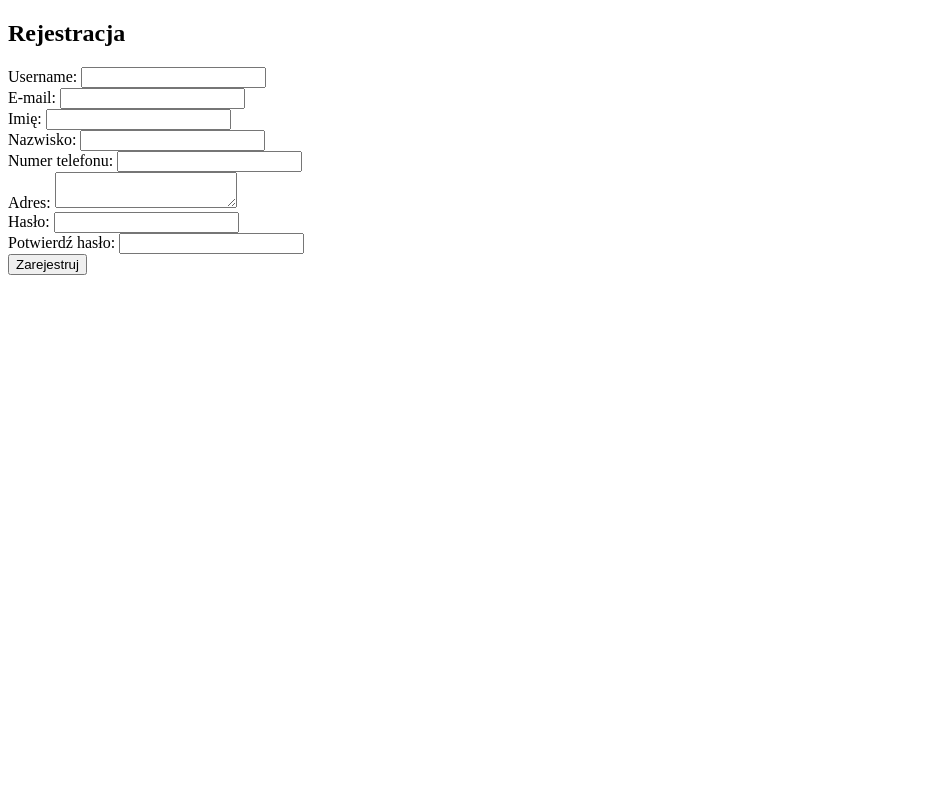
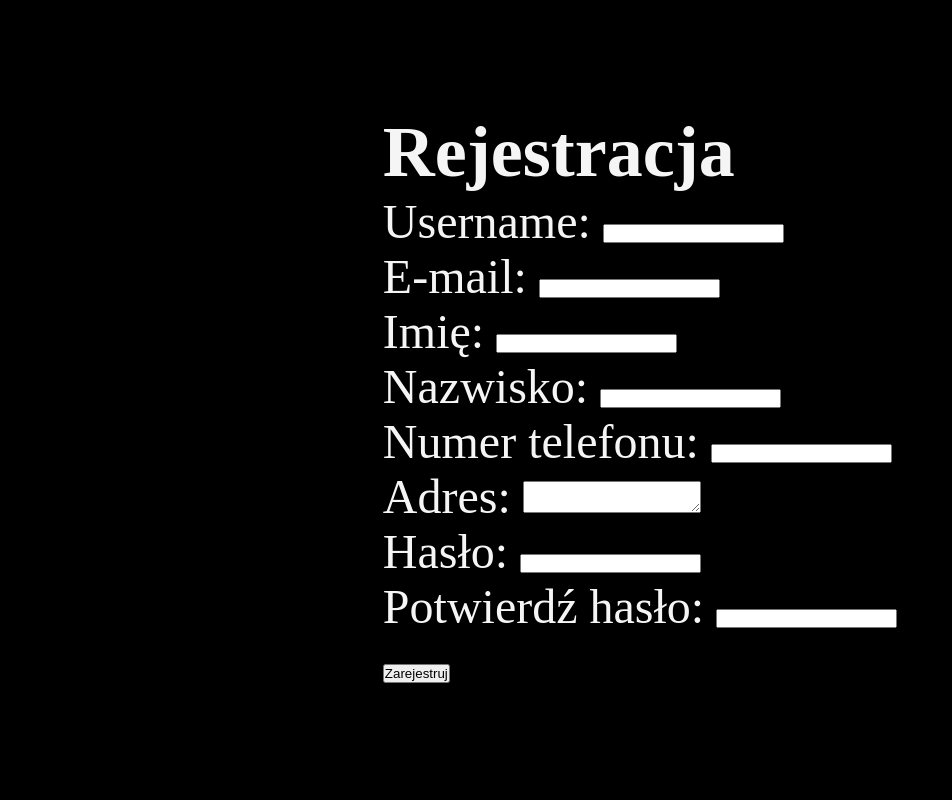
Before and after one commit to angelagrudzien/Projekt-GIT, a Django app: page /users/register/ in a window 1280 px wide. Shown: the whole page, without its empty margins (0-952 px from the left). Run offline with Django 5.2, Linux system fonts and the light colour scheme.

Commit message:
dodanie stylow css do ekranu glownego, logowania i rejestracji i mozliwosc wylogowania

```diff
--- a/sklep_projekt/settings.py
+++ b/sklep_projekt/settings.py
@@ -9,7 +9,7 @@ https://docs.djangoproject.com/en/5.1/topics/settings/
 For the full list of settings and their values, see
 https://docs.djangoproject.com/en/5.1/ref/settings/
 """
-
+import os
 from pathlib import Path
 
 # Build paths inside the project like this: BASE_DIR / 'subdir'.
@@ -120,6 +120,10 @@ USE_TZ = True
 
 STATIC_URL = 'static/'
 
+STATICFILES_DIRS = [
+    os.path.join(BASE_DIR,'static')
+]
+
 # Default primary key field type
 # https://docs.djangoproject.com/en/5.1/ref/settings/#default-auto-field
 
--- a/sklep_projekt/urls.py
+++ b/sklep_projekt/urls.py
@@ -22,6 +22,6 @@ urlpatterns = [
     path('admin/', admin.site.urls),
     path('users/', include('users.urls')),
     path('products/', include('products.urls')),
-    path('', home)
+    path('', home, name='home')
 
 ]
--- a/static/css/style.css
+++ b/static/css/style.css
@@ -0,0 +1,18 @@
+* {
+    margin: 0;
+    padding: 0;
+    box-sizing: border-box;
+}
+
+body {
+    min-height: 100vh;
+    display: grid;
+    place-content: center;
+    font-size: 3rem;
+    background-color: black;
+    color:whitesmoke;
+}
+
+h1, p{
+    text-align: center;
+}
--- a/users/templates/users/login.html
+++ b/users/templates/users/login.html
@@ -1,9 +1,11 @@
 <!DOCTYPE html>
+{% load static %}
 <html lang="pl">
 <head>
     <meta charset="UTF-8">
     <meta name="viewport" content="width=device-width, initial-scale=1.0">
     <title>Logowanie</title>
+    <link rel="stylesheet" href="{%static 'css/style.css'%}">
 </head>
 <body>
 
--- a/users/templates/users/register.html
+++ b/users/templates/users/register.html
@@ -1,9 +1,11 @@
 <!DOCTYPE html>
+{% load static %}
 <html lang="pl">
 <head>
     <meta charset="UTF-8">
     <meta name="viewport" content="width=device-width, initial-scale=1.0">
     <title>Rejestracja</title>
+    <link rel="stylesheet" href="{%static 'css/style.css'%}">
 </head>
 <body>
 
--- a/users/urls.py
+++ b/users/urls.py
@@ -4,4 +4,5 @@ from . import views
 urlpatterns = [
     path('register/', views.RegisterView.as_view(), name='register'),
     path('login/', views.LoginView.as_view(), name='login'),
+    path('logout/', views.LogoutView, name='logout')
 ]
--- a/users/views.py
+++ b/users/views.py
@@ -7,7 +7,8 @@ from django.shortcuts import render
 from django.urls import reverse_lazy
 from django.contrib import messages
 from .models import CustomUser
-
+from django.contrib.auth import logout
+from django.shortcuts import redirect
 
 # Widok rejestracji użytkownika
 class RegisterView(View):
@@ -68,9 +69,13 @@ class LoginView(View):
         if user is not None:
             # Jeśli dane są poprawne, logujemy użytkownika
             login(request, user)
-            messages.success(request, "Zalogowano pomyślnie.")
             return HttpResponseRedirect(reverse_lazy('home'))  # Zmień na odpowiedni URL strony głównej
         else:
             # Jeśli dane logowania są niepoprawne
             messages.error(request, "Błędne dane logowania.")
             return render(request, self.template_name)  # Ponowne wyświetlenie formularza logowania
+
+
+def LogoutView(request):
+    logout(request)
+    return redirect('home')
```
Also changed, not shown: templates/home.html (+19 -4 lines), db.sqlite3.
